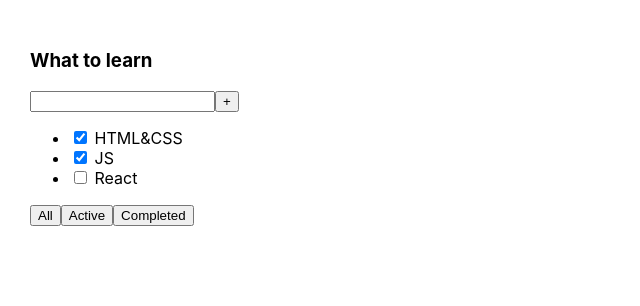
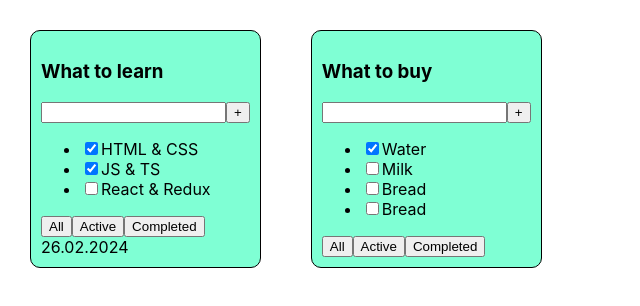
Before and after one commit to dtumen/todolist, a React (Create React App) app: page / in a window 1280 px wide. Shown: the top 306 px of the page, without its empty margins (0-640 px from the left). Built offline with nearby package versions, Linux system fonts and the light colour scheme.

Commit message:
lesson 1

```diff
--- a/src/App.css
+++ b/src/App.css
@@ -6,3 +6,11 @@
 .App > div {
   margin-right: 50px;
 }
+
+
+.todoList {
+  background-color: aquamarine;
+  border: 1px solid black;
+  border-radius: 10px;
+  padding: 10px;
+}
--- a/src/App.tsx
+++ b/src/App.tsx
@@ -1,26 +1,30 @@
 import React from 'react';
 import './App.css';
 
+import { TaskType, TodoList } from './TodoList';
+
 function App() {
+
+    const todoListTitle_1 = 'What to learn';
+    const todoListTitle_2 = 'What to buy'
+
+    const tasks_1: TaskType[] = [
+        {id: 1, title: 'HTML & CSS', isDone: true},
+        {id: 2, title: 'JS & TS', isDone: true},
+        {id: 3, title: 'React & Redux', isDone: false},
+    ]
+
+    const tasks_2: TaskType[] = [
+        {id: 4, title: 'Water', isDone: true},
+        {id: 5, title: 'Milk', isDone: false},
+        {id: 6, title: 'Bread', isDone: false},
+        {id: 7, title: 'Bread', isDone: false},
+    ]
+
     return (
         <div className="App">
-            <div>
-                <h3>What to learn</h3>
-                <div>
-                    <input/>
-                    <button>+</button>
-                </div>
-                <ul>
-                    <li><input type="checkbox" checked={true}/> <span>HTML&CSS</span></li>
-                    <li><input type="checkbox" checked={true}/> <span>JS</span></li>
-                    <li><input type="checkbox" checked={false}/> <span>React</span></li>
-                </ul>
-                <div>
-                    <button>All</button>
-                    <button>Active</button>
-                    <button>Completed</button>
-                </div>
-            </div>
+            <TodoList title={todoListTitle_1} tasks={tasks_1} date={'26.02.2024'} />
+            <TodoList title={todoListTitle_2} tasks={tasks_2} />
         </div>
     );
 }
--- /dev/null
+++ b/src/Button.tsx
@@ -0,0 +1,7 @@
+type ButtonPropsType = {
+  btnName: string
+}
+
+export const Button = ({btnName}: ButtonPropsType) => {
+  return <button>{btnName}</button>
+};
--- /dev/null
+++ b/src/TodoList.tsx
@@ -0,0 +1,51 @@
+import React from 'react';
+import { Button } from './Button';
+import { TodoListHeader } from './TodoListHeader';
+
+type TodoListPropsType = {
+  title: string
+  tasks: Array<TaskType>
+  date?: string
+}
+
+export type TaskType = {
+  id: number
+  title: string
+  isDone: boolean
+}
+
+export const TodoList = ({ title, tasks, date }: TodoListPropsType) => {
+  const taskList: JSX.Element = tasks.length === 0
+    ? <span>Список пуст</span>
+    : <ul>
+      {
+        tasks.map((task: TaskType) => {
+          return (
+            <li key={task.id}>
+              <input type="checkbox" checked={task.isDone} />
+              <span>{task.title}</span>
+            </li>
+          )
+        })
+      }
+    </ul>
+
+
+
+  return (
+    <div className='todoList'>
+      <TodoListHeader title={title} />
+      <div>
+        <input />
+        <Button btnName={'+'}/>
+      </div>
+        {taskList && taskList}
+      <div>
+        <Button btnName={'All'}/>
+        <Button btnName={'Active'}/>
+        <Button btnName={'Completed'}/>
+      </div>
+      <div>{date}</div>
+    </div>
+  );
+};
--- /dev/null
+++ b/src/TodoListHeader.tsx
@@ -0,0 +1,10 @@
+
+type TodoListHeaderPropsTypes = {
+  title: string
+}
+
+export const TodoListHeader = ({ title }: TodoListHeaderPropsTypes) => {
+  return (
+      <h3>{title}</h3>
+  );
+};
--- a/src/index.tsx
+++ b/src/index.tsx
@@ -8,11 +8,5 @@ const root = ReactDOM.createRoot(
   document.getElementById('root') as HTMLElement
 );
 root.render(
-  <React.StrictMode>
     <App />
-  </React.StrictMode>
 );
-
-// If you want to start measuring performance in your app, pass a function
-// to log results (for example: reportWebVitals(console.log))
-// or send to an analytics endpoint. Learn more: https://bit.ly/CRA-vitals
```
